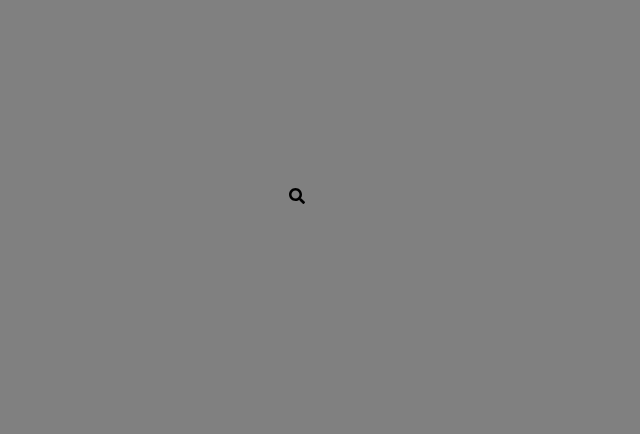
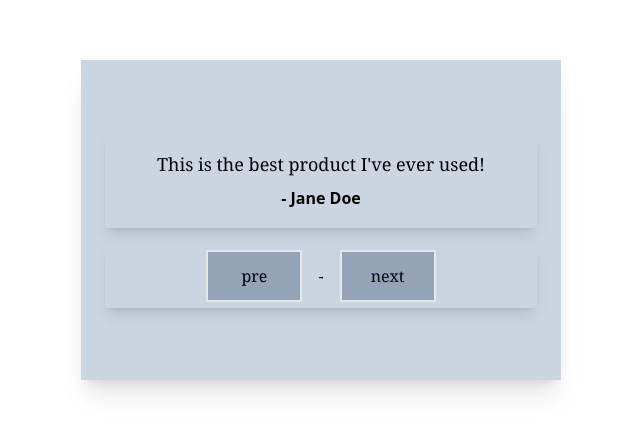
Before and after one commit to Abhi00705/React_BeginnerProject, a React (Vite) app: page / in a window 1280 px wide. Shown: the part 180-614 px from the top of the page, without its empty margins (319-959 px from the left). Built offline with nearby package versions, Linux system fonts and the light colour scheme.

Commit message:
Testimonials

```diff
--- a/src/App.jsx
+++ b/src/App.jsx
@@ -2,6 +2,7 @@ import Calculator from "./Calculator/Calculator";
 import Counter from "./counter/counter";
 import HiddenSearchBar from "./hiddenSearchBar/hiddenSearchBar";
 import Meal from "./MealProject/Meal";
+import Testemonial from "./Testemonial/Testemonial";
 import Todos from "./Todos/Todos";
 import ToggleBgColor from "./ToggleBgColor/ToggleBgColor";
 
@@ -16,7 +17,8 @@ function App() {
       {/* <Meal/> */}
       {/* <Calculator/> */}
       {/* <ToggleBgColor/> */}
-      <HiddenSearchBar/>
+      {/* <HiddenSearchBar/> */}
+      <Testemonial/>
     </>
   )
 }
--- /dev/null
+++ b/src/Testemonial/Testemonial.jsx
@@ -0,0 +1,42 @@
+import React, { useState } from 'react'
+
+const Testemonial = () => {
+    const[currentIndex, setcurrentIndex] = useState(0);
+    const testomoney =[
+        {
+            quote: "This is the best product I've ever used!",
+            author: "Jane Doe",
+          },
+          {
+            quote: "I highly recommend this product to everyone!",
+            author: "John Smith",
+          },
+          {
+            quote: "This product has completely changed my life!",
+            author: "Bob Johnson",
+          },
+
+    ]
+    function handleClickPre(){
+        setcurrentIndex(((currentIndex + testomoney.length-1)%testomoney.length));
+    }
+    function handleClickNext(){
+        setcurrentIndex(((currentIndex+1)%testomoney.length));
+    }
+  return (
+    <div className='w-[100vw] h-[100vh] flex items-center justify-center'>
+        <div className='w-[30rem] h-[20rem] shadow-xl bg-slate-300 flex flex-col  gap-4 justify-center items-center'>
+            <div className='w-[90%] h-[30%] shadow-lg flex flex-col items-center justify-center gap-2'>
+                <p className='text-lg font-serif '>{testomoney[currentIndex].quote}</p>
+                <span className='font-extrabold'>- {testomoney[currentIndex].author}</span>
+            </div>
+            <div className='w-[90%] h-[20%] shadow-lg flex gap-4 justify-center items-center'>
+                <button className=' w-[6rem] h-[80%] border-2 rounded-2lg bg-slate-400 font-serif' onClick={handleClickNext}>pre</button>
+                -<button className='w-[6rem] h-[80%] border-2 rounded-2lg bg-slate-400 font-serif 'onClick={handleClickPre}>next</button>
+            </div>
+        </div>
+    </div>
+  )
+}
+
+export default Testemonial
```
